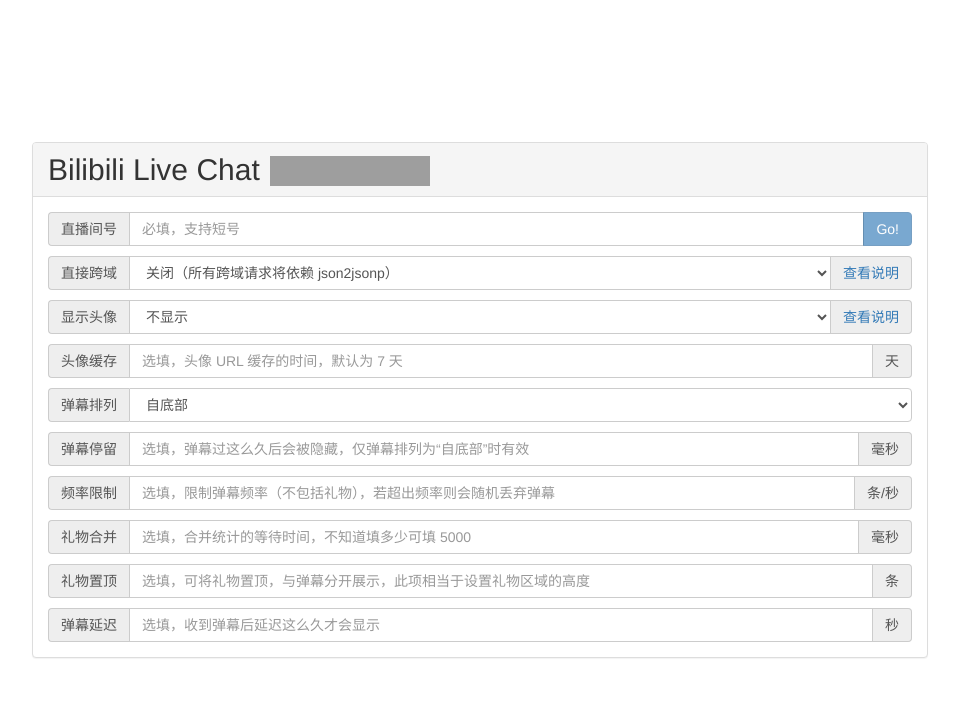
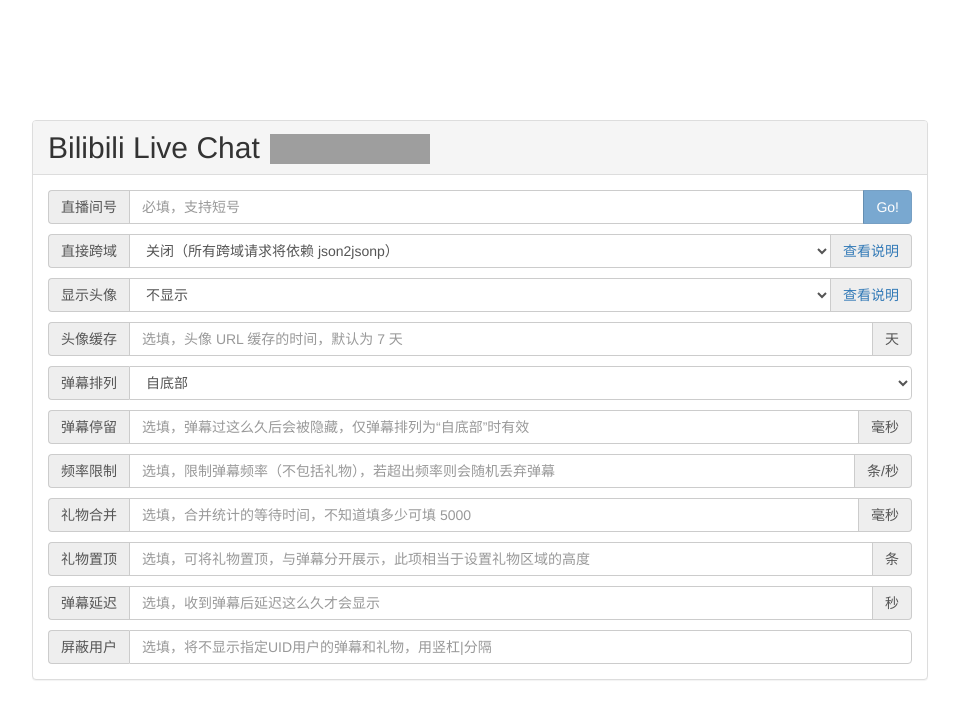
Before and after one commit to Tsuk1ko/bilibili-live-chat, a Vue app: page / in a window 1280 px wide. Shown: the top 718 px of the page, without its empty margins (160-1119 px from the left). Built offline with nearby package versions, Linux system fonts and the light colour scheme; grey boxes are pictures that could not be loaded.

Commit message:
feat: 屏蔽指定用户UID

```diff
--- a/src/pages/index/App.vue
+++ b/src/pages/index/App.vue
@@ -116,6 +116,15 @@
           v-model.number="form.delay"
         />
       </input-group>
+      <!-- 屏蔽用户 -->
+      <input-group header="屏蔽用户" footer="">
+        <input
+          class="form-control"
+          type="text"
+          placeholder="选填，将不显示指定UID用户的弹幕和礼物，用竖杠|分隔"
+          v-model="form.blockUID"
+        />
+      </input-group>
     </div>
   </div>
 </template>
--- a/src/utils/props.js
+++ b/src/utils/props.js
@@ -13,6 +13,7 @@
   giftComb: '',
   giftPin: '',
   delay: '',
+  blockUID: '',
 };
 Object.freeze(defaultProps);
 
```
Also changed, not shown: src/components/Live.vue (+8 -0 lines).
